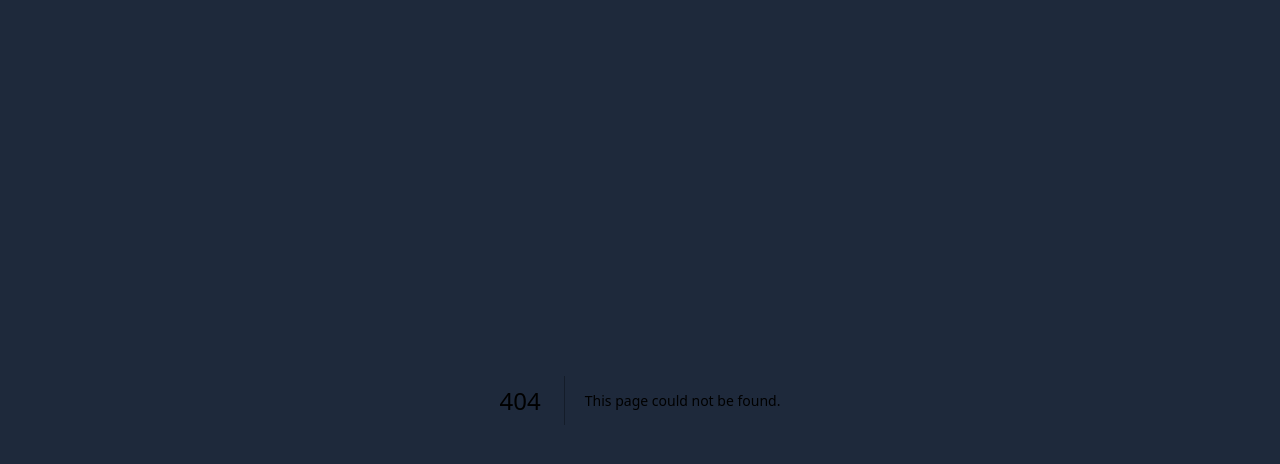
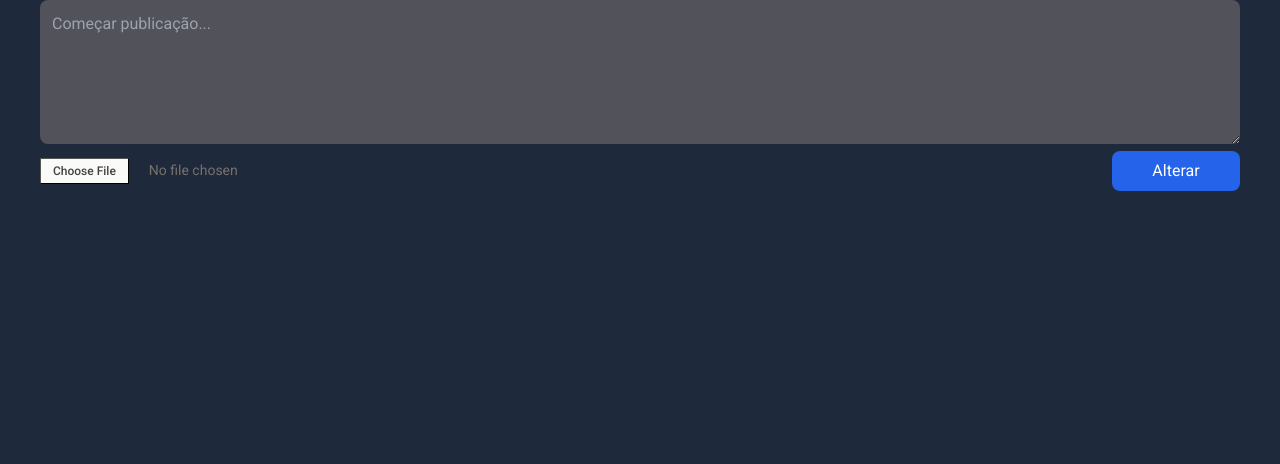
Before and after one commit to andre-albuquerque01/social-for-business, a Next.js app in the folder interface/: page /post/1 in a window 1280 px wide. Before the commit this address had no page. Shown: the top 464 px of the page. Built offline with nearby package versions, Linux system fonts and the light colour scheme; no server answers.

Commit message:
feat: create new page and layout

```diff
--- /dev/null
+++ b/interface/src/app/post/[id]/page.tsx
@@ -0,0 +1,11 @@
+import { ShowOnePost } from '@/actions/post/showOnePost'
+import { EditPostComponent } from '@/components/post/edit'
+
+export default async function EditPost({ params }: { params: { id: string } }) {
+  const data = await ShowOnePost(params.id)
+  return (
+    <div className="">
+      <EditPostComponent post={data} />
+    </div>
+  )
+}
--- /dev/null
+++ b/interface/src/app/post/layout.tsx
@@ -0,0 +1,13 @@
+import { ReactNode } from 'react'
+import { Metadata } from 'next'
+
+export const metadata: Metadata = {
+  title: {
+    template: '%s',
+    default: 'Dashboard',
+  },
+}
+
+export default function Dashboard({ children }: { children: ReactNode }) {
+  return <div className="mx-auto h-screen max-w-[1200px]">{children}</div>
+}
```
